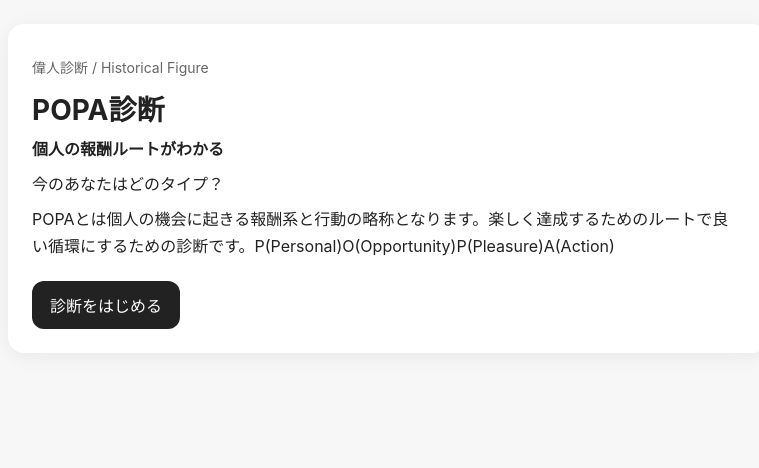
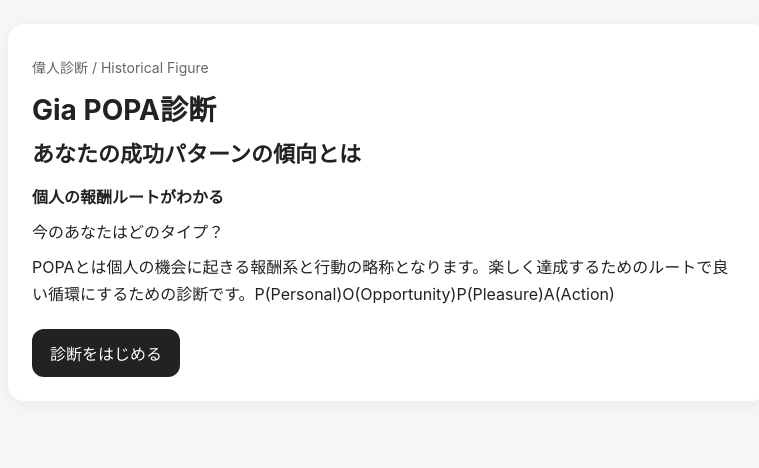
Before and after one commit to Gia01-member/popa_quiz_app, a plain HTML site: page index.html in a window 1280 px wide. Shown: the whole page, without its empty margins (252-1011 px from the left). Drawn offline with Linux system fonts and the light colour scheme.

Commit message:
Update title and headings to include 'Gia'

```diff
--- a/index.html
+++ b/index.html
@@ -4,7 +4,7 @@
   <meta charset="UTF-8" />
   <meta name="viewport" content="width=device-width, initial-scale=1.0" />
   <meta name="google-site-verification" content="dWxTeU8ZiiXWJVplX0wLW2oCa10hT1vmPOICT6rNGVc" />
-  <title>POPA診断</title>
+  <title>Gia POPA診断</title>
   <style>
     body {
       font-family: -apple-system, BlinkMacSystemFont, "Helvetica Neue", Arial, sans-serif;
@@ -148,7 +148,8 @@
       app.innerHTML = `
         <div class="card">
           <p class="muted">${data.diagnosis_name_jp} / ${data.diagnosis_name_en}</p>
-          <h1>${data.title}</h1>
+          <h1>Gia ${data.title}</h1>
+          <h2>あなたの成功パターンの傾向とは</h2>
           <p><strong>${data.subtitle}</strong></p>
           <p>${data.catch}</p>
           <p>${data.description}</p>
```
